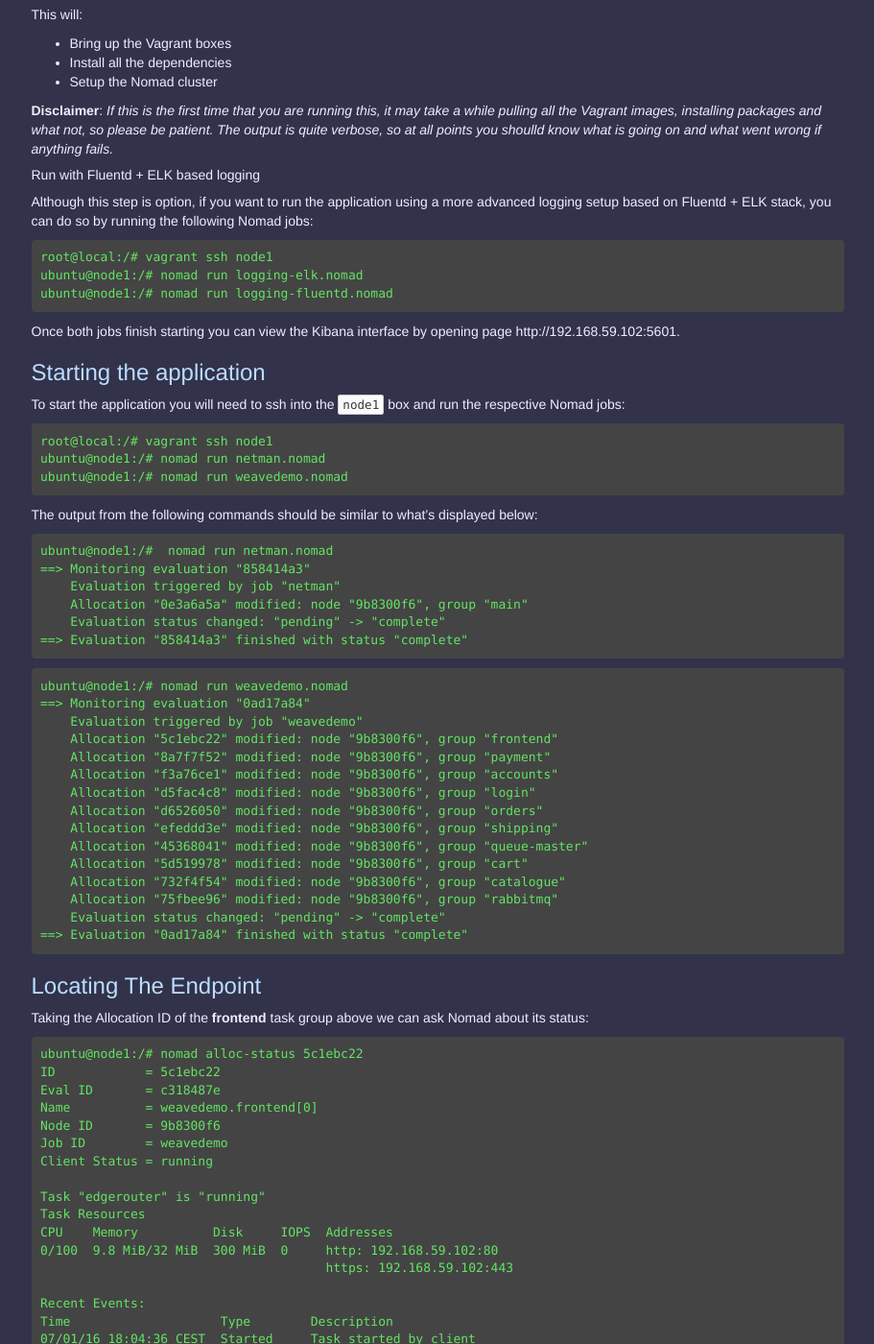
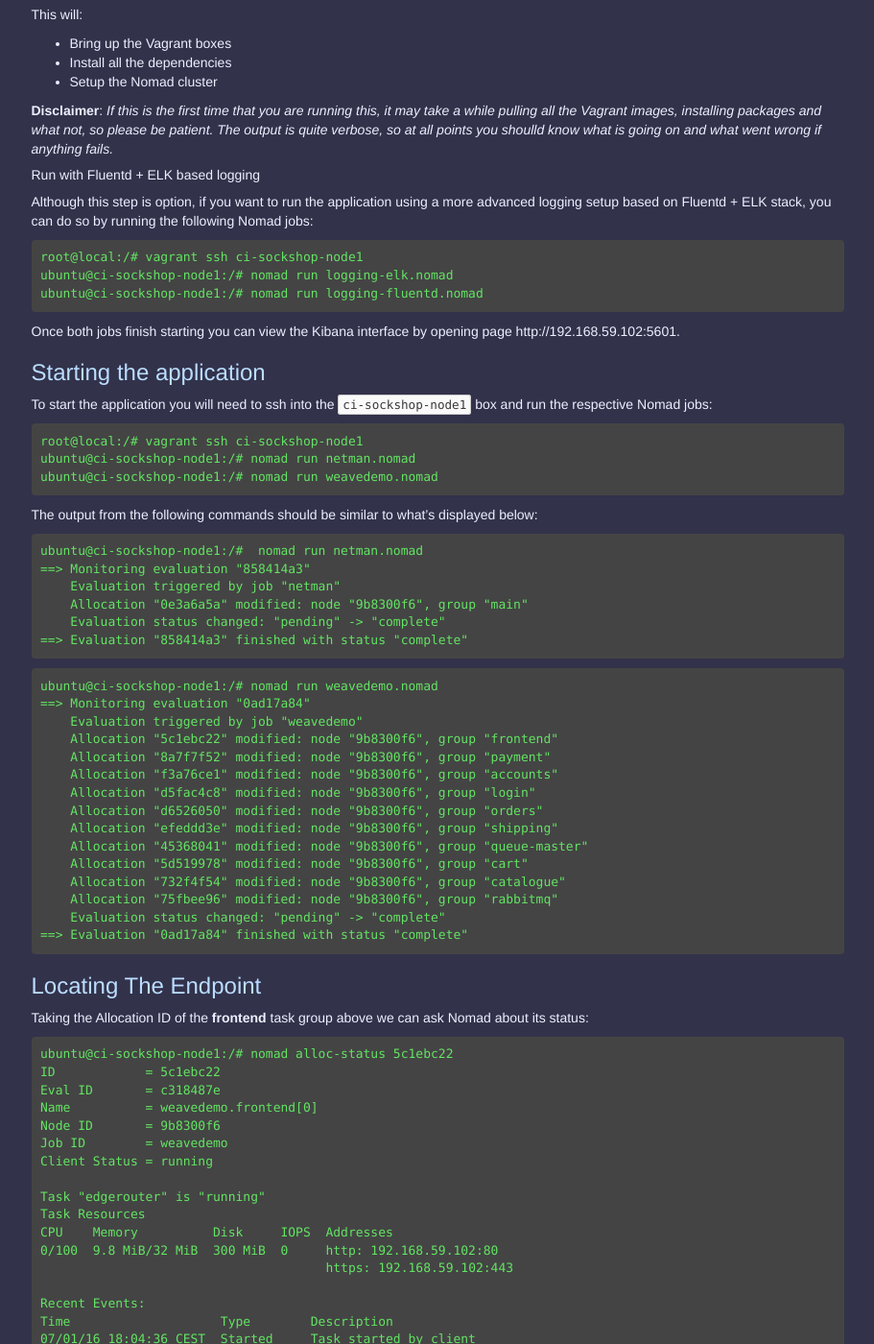
Before and after one commit to microservices-demo/microservices-demo.github.io, a Jekyll site: the page built from deployment/nomad.md, in a window 1280 px wide and 1400 px high, scrolled down 666 px. Shown: the whole window at 96% size, without its empty margins (330-1241 px from the left). Built offline with Jekyll 4.4.1, drawn with Linux system fonts in a browser that asks for light colours; nearby versions of some CDN libraries; some of the changed text lies outside the part shown.

Commit message:
swtiched to the new hostname, to match the Vagrant deployment file

````diff
--- a/deployment/nomad.md
+++ b/deployment/nomad.md
@@ -84,7 +84,7 @@
 
     cd deploy/nomad
     VAGRANT_DEFAULT_PROVIDER=aws vagrant up -\-provider=aws
-    vagrant ssh node1 -c "nomad run netman.nomad"
+    vagrant ssh ci-sockshop-node1 -c "nomad run netman.nomad"
 
 -->
 
@@ -94,26 +94,26 @@
 you can do so by running the following Nomad jobs:
 
 ```
-root@local:/# vagrant ssh node1
-ubuntu@node1:/# nomad run logging-elk.nomad
-ubuntu@node1:/# nomad run logging-fluentd.nomad
+root@local:/# vagrant ssh ci-sockshop-node1
+ubuntu@ci-sockshop-node1:/# nomad run logging-elk.nomad
+ubuntu@ci-sockshop-node1:/# nomad run logging-fluentd.nomad
 ```
 
 Once both jobs finish starting you can view the Kibana interface by opening page http://192.168.59.102:5601.
 
 ### Starting the application
-To start the application you will need to ssh into the `node1` box and run the respective Nomad jobs:
+To start the application you will need to ssh into the `ci-sockshop-node1` box and run the respective Nomad jobs:
 
 ```
-root@local:/# vagrant ssh node1
-ubuntu@node1:/# nomad run netman.nomad
-ubuntu@node1:/# nomad run weavedemo.nomad
+root@local:/# vagrant ssh ci-sockshop-node1
+ubuntu@ci-sockshop-node1:/# nomad run netman.nomad
+ubuntu@ci-sockshop-node1:/# nomad run weavedemo.nomad
 ```
 
 The output from the following commands should be similar to what's displayed below:
 
 ```
-ubuntu@node1:/#  nomad run netman.nomad
+ubuntu@ci-sockshop-node1:/#  nomad run netman.nomad
 ==> Monitoring evaluation "858414a3"
     Evaluation triggered by job "netman"
     Allocation "0e3a6a5a" modified: node "9b8300f6", group "main"
@@ -121,7 +121,7 @@
 ==> Evaluation "858414a3" finished with status "complete"
 ```
 ```
-ubuntu@node1:/# nomad run weavedemo.nomad
+ubuntu@ci-sockshop-node1:/# nomad run weavedemo.nomad
 ==> Monitoring evaluation "0ad17a84"
     Evaluation triggered by job "weavedemo"
     Allocation "5c1ebc22" modified: node "9b8300f6", group "frontend"
@@ -142,7 +142,7 @@
 Taking the Allocation ID of the **frontend** task group above we can ask Nomad about its status:
 
 ```
-ubuntu@node1:/# nomad alloc-status 5c1ebc22
+ubuntu@ci-sockshop-node1:/# nomad alloc-status 5c1ebc22
 ID            = 5c1ebc22
 Eval ID       = c318487e
 Name          = weavedemo.frontend[0]
@@ -190,21 +190,21 @@
     . ~/.bash_profile
 
     cd deploy/nomad
-    vagrant ssh node1 -c "nomad run weavedemo.nomad"
+    vagrant ssh ci-sockshop-node1 -c "nomad run weavedemo.nomad"
     public_dns=$(aws ec2 describe-instances -\-filter "Name=tag:Name,Values=nomad-node" "Name=instance-state-name,Values=running" | jq -r ".Reservations[].Instances[0].PublicIpAddress" | head -n1)
     docker run -\-rm weaveworksdemos/load-test -d 300 -h $public_dns -c 3 -r 10
 
-    vagrant ssh node1 -c "eval \$(weave env); nomad run weavedemo.nomad; docker create -\-name healthcheck weaveworksdemos/healthcheck:snapshot -s orders,cart,payment,user,catalogue,shipping,queue-master -d 60 -r 5"
-    vagrant ssh node1 -c "docker network connect backoffice healthcheck; \
+    vagrant ssh ci-sockshop-node1 -c "eval \$(weave env); nomad run weavedemo.nomad; docker create -\-name healthcheck weaveworksdemos/healthcheck:snapshot -s orders,cart,payment,user,catalogue,shipping,queue-master -d 60 -r 5"
+    vagrant ssh ci-sockshop-node1 -c "docker network connect backoffice healthcheck; \
         docker network connect internal healthcheck; \
         docker network connect external healthcheck; \
         docker network connect secure healthcheck;"
-    vagrant ssh node1 -c "docker start -a healthcheck"
+    vagrant ssh ci-sockshop-node1 -c "docker start -a healthcheck"
     if [ $? -ne 0 ]; then
-        vagrant ssh node1 -c "docker rm -f healthcheck"
+        vagrant ssh ci-sockshop-node1 -c "docker rm -f healthcheck"
         exit 1
     fi
-    vagrant ssh node1 -c "docker rm -f healthcheck"
+    vagrant ssh ci-sockshop-node1 -c "docker rm -f healthcheck"
 -->
 
 ### Cleaning Up
````
